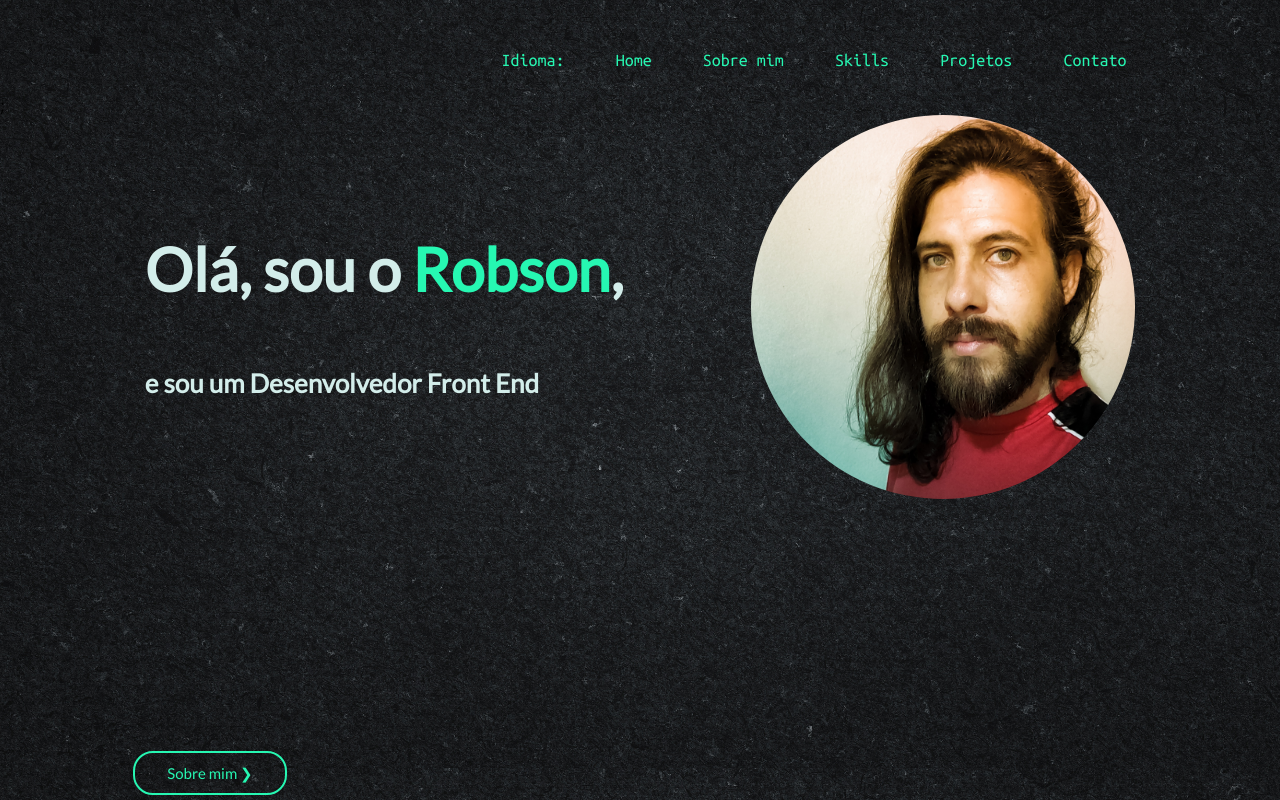
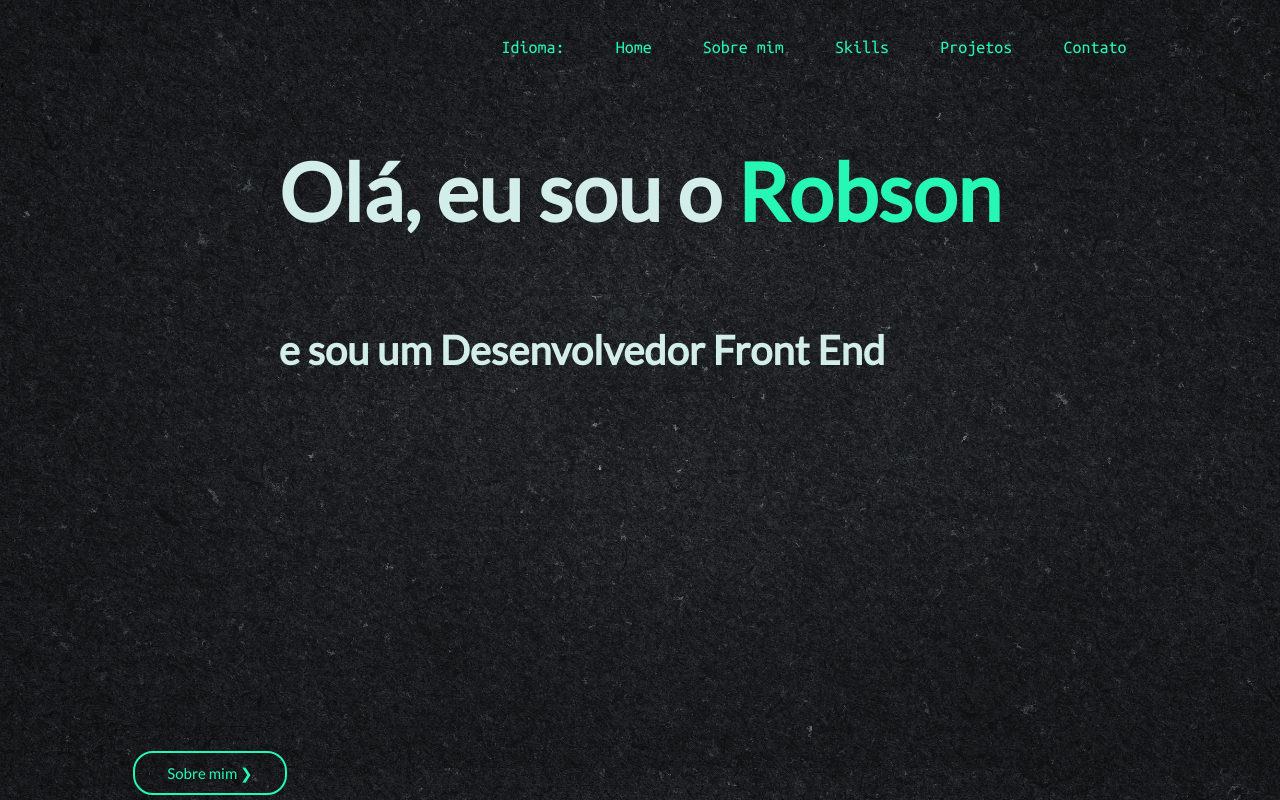
Before and after one commit to robson-melo-dev/my-portfolio, a React (Create React App) app: page /Projetos in a window 1280 px wide. Built offline with nearby package versions, Linux system fonts and the light colour scheme.

Commit message:
design pronto

```diff
--- a/src/pages/About.css
+++ b/src/pages/About.css
@@ -13,20 +13,20 @@
 }
 /* #################################   MAIN DESIGN   ##################### */
 
-main {
+.about-container {
     display: flex;
-    flex-direction: column;
-    justify-content: flex-start;
+    flex-direction: row;
+    justify-content: space-around;
     width: 100%;
+    gap: 2vw;
   }
 
 .about-copy {
   display: flex;
   flex-direction: column;
   justify-content: center;
-  max-width: 100%;
   padding-left: 10vw;
-  padding-right: 10vw;
+  width: 39vw;
 }
 
 .title-about {
@@ -47,11 +47,13 @@ main {
   display: flex;
   flex-direction: row;
   justify-content: center;
+  align-items: center;
+  padding-right: 10vw;
 }
-.programming-pic {
-  width: 100%;
-  max-width: 45vw;
-  height: auto;
+.profile-pic {
+  width: 20vw;
+  height: 20vw;
+  border-radius: 50%;
 }
 
 .next-page-about{
@@ -74,5 +76,5 @@ main {
     text-align: center;
     font-size: 15px;
     font-family: var(--fnt-titles);
-    color: var(--clr-highlights);
+    color: vr(--clr-highlights);
   }
--- a/src/pages/About.js
+++ b/src/pages/About.js
@@ -1,11 +1,11 @@
 import "./About.css";
-import progpic from "../images/programming.png";
+import foto from "../images/foto-perfil.jpg";
 import { Link } from "react-router-dom";
 
 function About() {
   return (
     <>
-      <main>
+      <main className="about-container">
         <article className="about-copy">
           <h1 className="title-about">Sobre Mim</h1>
           <p>
@@ -20,10 +20,10 @@ function About() {
             desenvolvimento, apaixonado por Front End e trabalhando duro para
             melhorar e aprender mais a cada dia que passa.
           </p>
+          </article>
           <div className="img-container">
-            <img src={progpic} alt="" className="programming-pic" />
+            <img src={foto} alt="" className="profile-pic" />
           </div>
-        </article>
       </main>
 
       <div className="next-page">
--- a/src/pages/Home.css
+++ b/src/pages/Home.css
@@ -32,7 +32,14 @@
 }
 
 .navbar span{
-  padding: 2vw;
+  padding-left: 2vw;
+  padding-right: 2vw;
+  padding-top: 1vw;
+  padding-bottom: 1vw;
+}
+.navbar span:hover{
+  background-color: var(--clr-lighblue);
+  border-radius: 10%;
 }
 
 
@@ -67,12 +74,7 @@
 
 
 
-.profile-pic{
-  width: 100%;
-  max-width: 30vw;
-  max-height: 30vw;
-  border-radius: 50%;
-}
+
 
 /* #################################   TYPOGRAPHY  ##################### */
 a, a:visited, a:hover, a:active {
@@ -86,10 +88,10 @@ a, a:visited, a:hover, a:active {
   color: var(--clr-highlights);
 }
 .title h1{
-  font-size: 60px;
+  font-size: 80px;
 }
 .title h2{
-  font-size: 26px;
+  font-size: 40px;
 }
 
 .next-page{
--- a/src/pages/Home.js
+++ b/src/pages/Home.js
@@ -9,11 +9,10 @@ function Home() {
         {/* ######################################       PRESENTATION  #################################### */}
         <div className="title">
           <h1>
-            Olá, sou o <span className="nome">Robson</span>,
+            Olá, eu sou o <span className="nome">Robson</span>
           </h1>
           <h2>e sou um Desenvolvedor Front End</h2>
         </div>
-        <img src={foto} alt="foto de perfil" className="profile-pic" />
 
         {/* ######################################       NEXT PAGE BUTTON  #################################### */}
       </main>
```
